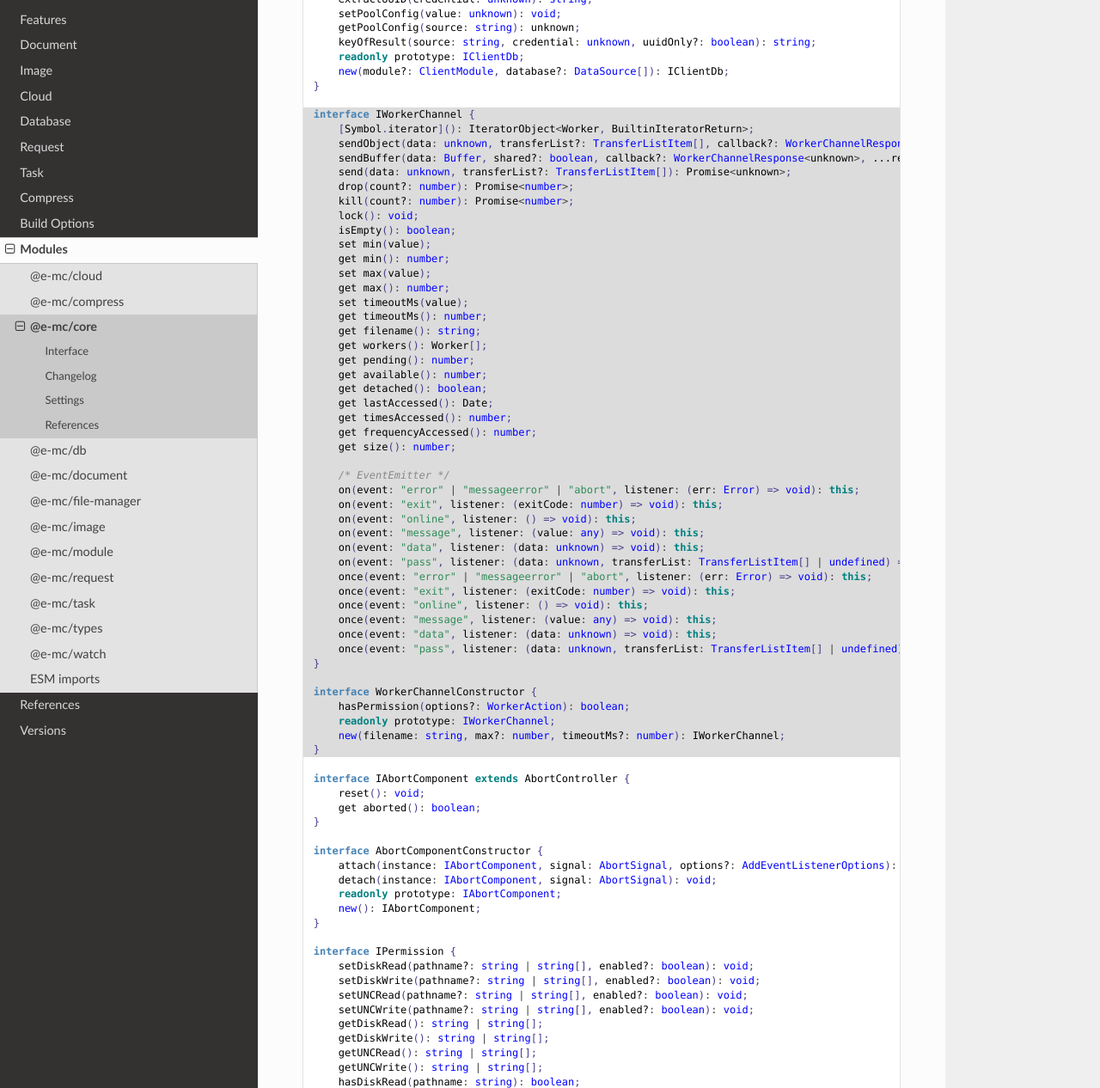
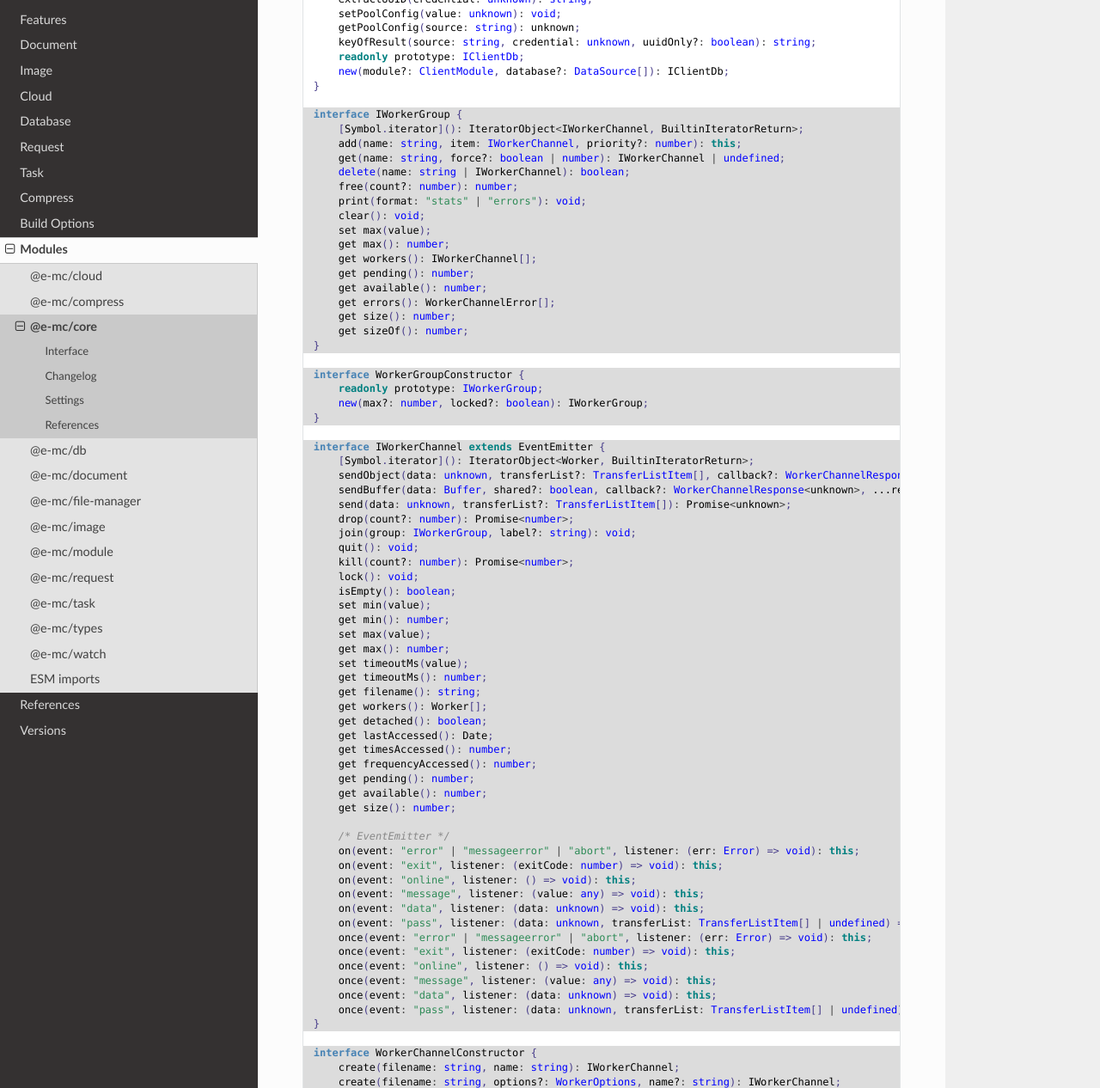
Before and after one commit to anpham6/chrome-docs, a Sphinx documentation site: the page built from source/modules/core.rst, in a window 1280 px wide and 1400 px high, scrolled down 2198 px, cut to the strip 134-1400 px from the top of the window. Shown: the whole strip at 86% size. Built offline with Sphinx 7.4.7 and the Read the Docs theme 3.1.0, drawn with Linux system fonts in a browser that asks for light colours; some of the changed text lies outside the part shown.

```diff
--- a/source/document/interface.rst
+++ b/source/document/interface.rst
@@ -38,7 +38,7 @@ Interface
       hash?: "md5" | "sha1" | "sha224" | "sha256" | "sha384" | "sha512" | "ripemd";
       hash?: "md5[8]" // Will shorten hash to the first 8 characters
 
-      worker?: boolean; // image + font
+      worker?: boolean | number; // image + font + raw assets
 
       checksum?: string | { algorithm: string; value: string; digest?: string }; // Download URI (default is "sha256")
       checksumOutput?: string | {/* Same */}; // Expected locally transformed result
--- a/source/modules/compress.rst
+++ b/source/modules/compress.rst
@@ -39,6 +39,7 @@ Interface
       tryFile(file: string | Buffer, output: string, options?: CompressFormat): Promise<BufferResult>;
       tryImage(file: string, options: CompressFormat): Promise<BufferResult>;
       tryImage(file: string | Buffer, output: string, options?: CompressFormat): Promise<BufferResult>;
+      hasPermission(type: string, options?: unknown): boolean;
       set chunkSize(value: number | string | undefined): void;
       get chunkSize(): number | undefined;
       get settings(): CompressSettings;
--- a/source/modules/core.rst
+++ b/source/modules/core.rst
@@ -9,18 +9,18 @@ Interface
 
 .. code-block::
   :caption: `View Source <https://www.unpkg.com/@e-mc/types/lib/index.d.ts>`_
-  :emphasize-lines: 131-175
+  :emphasize-lines: 131-147,149-152,154-194,196-202
 
   import type { DataSource, LogStatus, WorkerAction } from "./squared";
 
   import type { IHost, IModule, ModuleConstructor } from "./index";
-  import type { AddEventListenerOptions, CacheOptions, HostInitConfig, JoinQueueOptions, PermissionReadWrite, ResumeThreadOptions, StoreResultOptions, ThreadCountStat, WorkerChannelResponse } from "./core";
+  import type { AddEventListenerOptions, CacheOptions, HostInitConfig, JoinQueueOptions, PermissionReadWrite, ResumeThreadOptions, StoreResultOptions, ThreadCountStat, WorkerChannelError, WorkerChannelResponse } from "./core";
   import type { QueryResult, TimeoutAction } from "./db";
   import type { LogState, StatusType } from "./logger";
   import type { Settings } from "./node";
   import type { ClientDbSettings, ClientModule, ClientSettings, DbCacheValue, DbCoerceSettings, DbCoerceValue, DbSourceOptions } from "./settings";
 
-  import type { TransferListItem, Worker } from "node:worker_threads";
+  import type { TransferListItem, Worker, WorkerOptions } from "node:worker_threads";
 
   import type * as EventEmitter from "node:events";
 
@@ -141,12 +141,37 @@ Interface
       new(module?: ClientModule, database?: DataSource[]): IClientDb;
   }
 
-  interface IWorkerChannel {
+  interface IWorkerGroup {
+      [Symbol.iterator](): IteratorObject<IWorkerChannel, BuiltinIteratorReturn>;
+      add(name: string, item: IWorkerChannel, priority?: number): this;
+      get(name: string, force?: boolean | number): IWorkerChannel | undefined;
+      delete(name: string | IWorkerChannel): boolean;
+      free(count?: number): number;
+      print(format: "stats" | "errors"): void;
+      clear(): void;
+      set max(value);
+      get max(): number;
+      get workers(): IWorkerChannel[];
+      get pending(): number;
+      get available(): number;
+      get errors(): WorkerChannelError[];
+      get size(): number;
+      get sizeOf(): number;
+  }
+
+  interface WorkerGroupConstructor {
+      readonly prototype: IWorkerGroup;
+      new(max?: number, locked?: boolean): IWorkerGroup;
+  }
+
+  interface IWorkerChannel extends EventEmitter {
       [Symbol.iterator](): IteratorObject<Worker, BuiltinIteratorReturn>;
       sendObject(data: unknown, transferList?: TransferListItem[], callback?: WorkerChannelResponse<unknown>, ...returnArgs: unknown[]): Worker;
       sendBuffer(data: Buffer, shared?: boolean, callback?: WorkerChannelResponse<unknown>, ...returnArgs: unknown[]): Worker | null;
       send(data: unknown, transferList?: TransferListItem[]): Promise<unknown>;
       drop(count?: number): Promise<number>;
+      join(group: IWorkerGroup, label?: string): void;
+      quit(): void;
       kill(count?: number): Promise<number>;
       lock(): void;
       isEmpty(): boolean;
@@ -158,12 +183,12 @@ Interface
       get timeoutMs(): number;
       get filename(): string;
       get workers(): Worker[];
-      get pending(): number;
-      get available(): number;
       get detached(): boolean;
       get lastAccessed(): Date;
       get timesAccessed(): number;
       get frequencyAccessed(): number;
+      get pending(): number;
+      get available(): number;
       get size(): number;
 
       /* EventEmitter */
@@ -182,6 +207,8 @@ Interface
   }
 
   interface WorkerChannelConstructor {
+      create(filename: string, name: string): IWorkerChannel;
+      create(filename: string, options?: WorkerOptions, name?: string): IWorkerChannel;
       hasPermission(options?: WorkerAction): boolean;
       readonly prototype: IWorkerChannel;
       new(filename: string, max?: number, timeoutMs?: number): IWorkerChannel;
@@ -224,6 +251,7 @@ Changelog
 .. versionadded:: 0.12.0
 
   - *IWorkerChannel* and *WorkerChannelConstructor* were created.
+  - *IWorkerGroup* and *WorkerGroupConstructor* were created.
 
 .. versionadded:: 0.11.0
 
@@ -284,10 +312,14 @@ Settings
                   max?: number;
               };
           };
-          workers?: {
-              channel?: { min?: number; max?: number; expires?: number | string };
+          worker?: {
+              users?: boolean | string[];
+              max?: number | string;
+              locked?: boolean;
+              channel?: { min?: number; max?: number; expires?: number | string; verbose?: boolean };
           };
-          limit?: number;
+          limit?: number | string;
+          sub_limit?: number | string;
           expires?: number | string;
       };
   }
@@ -303,6 +335,13 @@ Settings
           minimatch?: MinimatchOptions | null;
       };
   }
+
+Changelog
+---------
+
+.. versionadded:: 0.12.0
+
+  - *ProcessModule* property group **workers** for channel throttling was implemented.
 
 Example usage
 -------------
--- a/source/references.rst
+++ b/source/references.rst
@@ -175,6 +175,12 @@ https://github.com/microsoft/TypeScript/blob/main/src/lib/es2015.iterable.d.ts
 MDN
 ===
 
+.. _references-mdn-error:
+.. rst-class:: block-list
+
+https://developer.mozilla.org/en-US/docs/Web/JavaScript/Reference/Global_Objects/Error
+ | `Error <search.html?q=Error>`_
+
 .. _references-mdn-dom-exception:
 .. rst-class:: block-list
 
```
Also changed, not shown: other parts of source/modules/compress.rst (+1 -1 lines), other parts of source/modules/core.rst (+1 -1 lines), source/image/index.rst (+10 -6 lines), source/modules/module.rst (+9 -2 lines).
